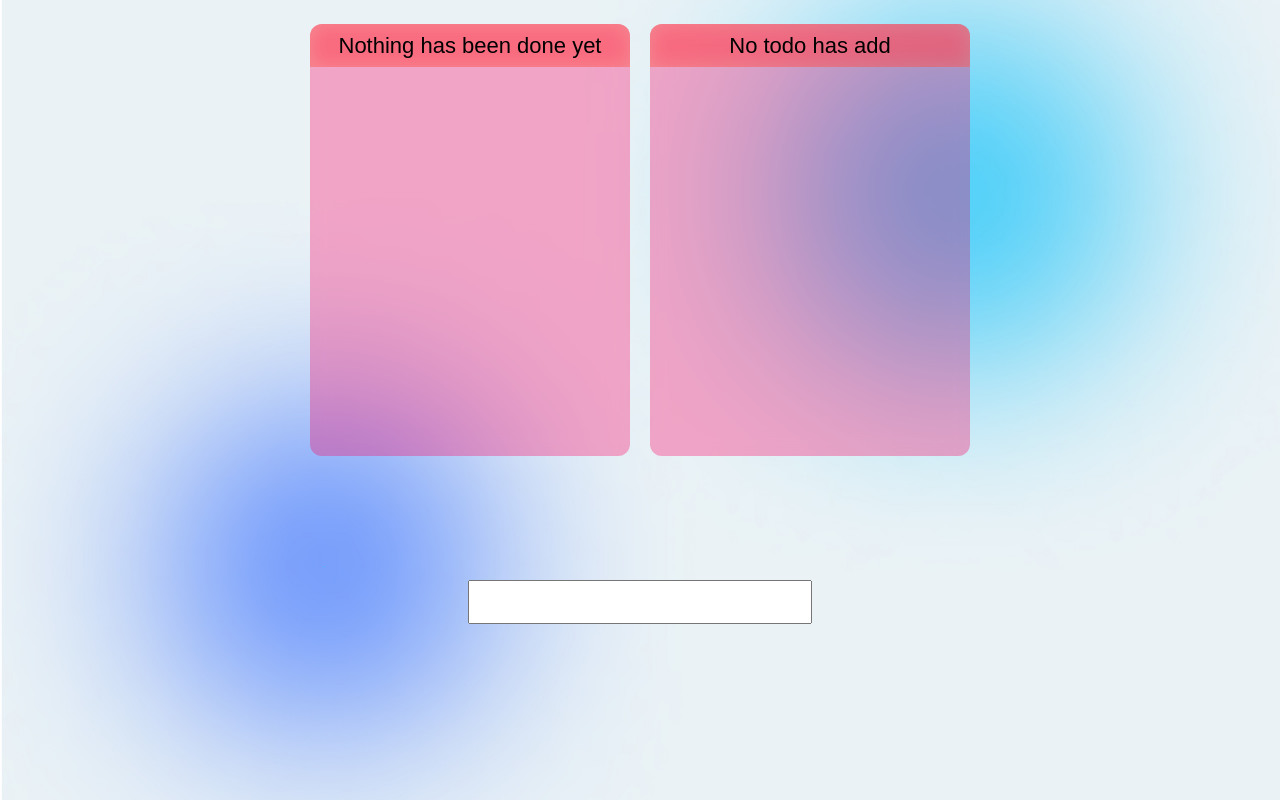
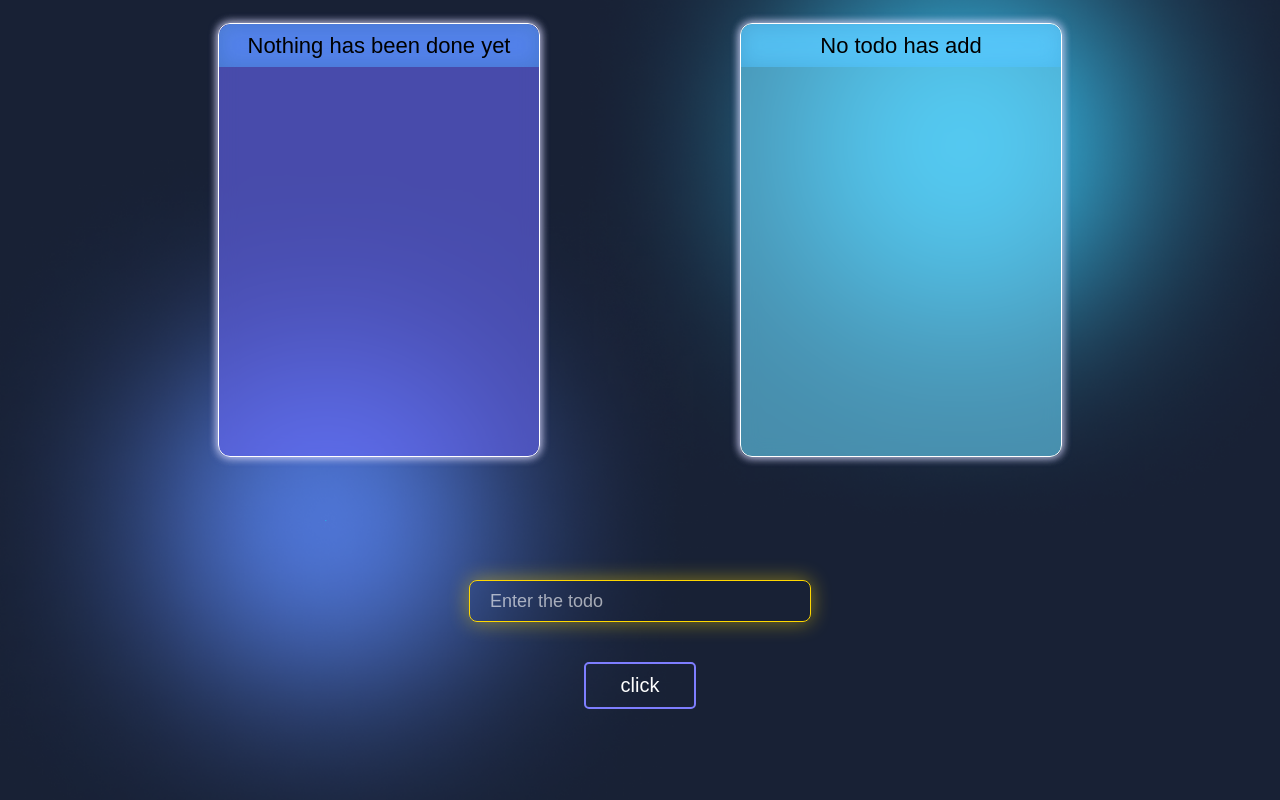
Before and after one commit to mmd-web/To-do-list-app, a plain HTML site: page index.html in a window 1280 px wide. Drawn offline with Linux system fonts and the light colour scheme.

Commit message:
styles : Update UI and UX of the page

```diff
--- a/index.html
+++ b/index.html
@@ -34,8 +34,9 @@
             </div>
         </div>
 
-        <div id="input_todo_box" class="rel_position flex_center">
-            <input type="text" name="" id="name_todo">
+        <div id="input_todo_box" class="rel_position">
+            <input type="text" name="" id="name_todo" placeholder="Enter the todo">
+            <button id="Add_todo">click</button>
         </div>
 
     </div>
--- a/styles/global.css
+++ b/styles/global.css
@@ -13,7 +13,7 @@ body {
     height: 100%;
     top: 0;
     left: 0;
-    background-image: url(../img/background.jpg);
+    background-image: url(../img/background.png);
     background-position: center;
     background-repeat: no-repeat;
     background-size: cover;
--- a/styles/style.css
+++ b/styles/style.css
@@ -10,7 +10,7 @@
 #text_box {
     width: 100%;
     height: 10%;
-    background-color: rgba(255, 99, 71, 0.401);
+    background-color: rgba(71, 184, 255, 0.401);
     backdrop-filter: blur(10px);
     border-radius: 12px 12px 0 0;
 }
@@ -22,10 +22,14 @@
 #list_down {
     width: 50%;
     height: 100%;
-    background-color: rgba(255, 0, 98, 0.32);
+    background-color: rgba(107, 107, 255, 0.584);
     backdrop-filter: blur(10px);
     border-radius: 12px;
     margin-right: 10px;
+    border: 1px solid rgb(255, 255, 255);
+    box-shadow: 0 0 10px rgba(255, 255, 255, 0.325) , 0 0 10px rgba(202, 202, 255, 0.584) , 0 0 10px rgba(202, 202, 255, 0.584);
+    margin-left: 50px;
+    margin-right: 100px;
 }
 #item_down {
     margin: 0;
@@ -56,7 +60,7 @@
     font-family: var(--fontFamily);
     font-size: 20px;
     padding: 15px;
-    color: rgb(155, 0, 59);
+    color: rgb(12, 31, 93);
 }
 #item_down>li>#svg_box {
     position: absolute;
@@ -73,10 +77,14 @@
 #list_addtodo {
     width: 50%;
     height: 100%;
-    background-color: rgba(255, 0, 98, 0.32);
+    background-color: rgba(107, 218, 255, 0.584);
     backdrop-filter: blur(10px);
     border-radius: 12px;
     margin-left: 10px;
+    border: 1px solid rgb(255, 255, 255);
+    box-shadow: 0 0 10px rgba(255, 255, 255, 0.325) , 0 0 10px rgba(202, 202, 255, 0.584) , 0 0 10px rgba(202, 202, 255, 0.584);
+    margin-left: 100px;
+    margin-right: 50px;
 }
 #item_addtodo {
     margin: 0;
@@ -107,7 +115,7 @@
     font-family: var(--fontFamily);
     font-size: 20px;
     padding: 15px;
-    color: rgb(155, 0, 59);
+    color: rgb(12, 51, 93);
 }
 #item_addtodo>li>#svg_box {
     position: absolute;
@@ -125,16 +133,46 @@
     width: 100%;
     height: 40%;
     background-color: transparent;
-    align-items: start;
+    display: flex;
+    justify-content: start;
+    align-items: center;
+    flex-direction: column;
+    gap: 40px;
 }
 #input_todo_box>input {
-    position: relative;
-    top: 100px;
+    /* position: relative; */
+    /* top: 100px; */
     width: 300px;
     height: 40px;
     padding: 0 20px;
     font-family: var(--fontFamily);
     font-size: 18px;
+    border-radius: 8px;
+    border: 1px solid gold;
+    box-shadow: 0 0 20px rgba(255, 217, 0, 0.48);
+    outline: none;
+    background-color: transparent;
+    margin-top: 100px;
+    color: #fff;
+}
+#input_todo_box>input::placeholder {
+    color: #ffffff9b;
+}
+#input_todo_box>button {
+    /* position: relative; */
+    /* top: 200px; */
+    padding: 10px 35px;
+    border-radius: 5px;
+    border: 2px solid rgb(126, 126, 255);
+    background-color: transparent;
+    color: #fff;
+    font-family: var(--fontFamily);
+    font-size: 20px;
+    cursor: pointer;
+    transition: background-color 300ms;
+}
+#input_todo_box>button:hover {
+    background-color: rgb(126, 126, 255);
 }
 
 .gg-check-r {
```
